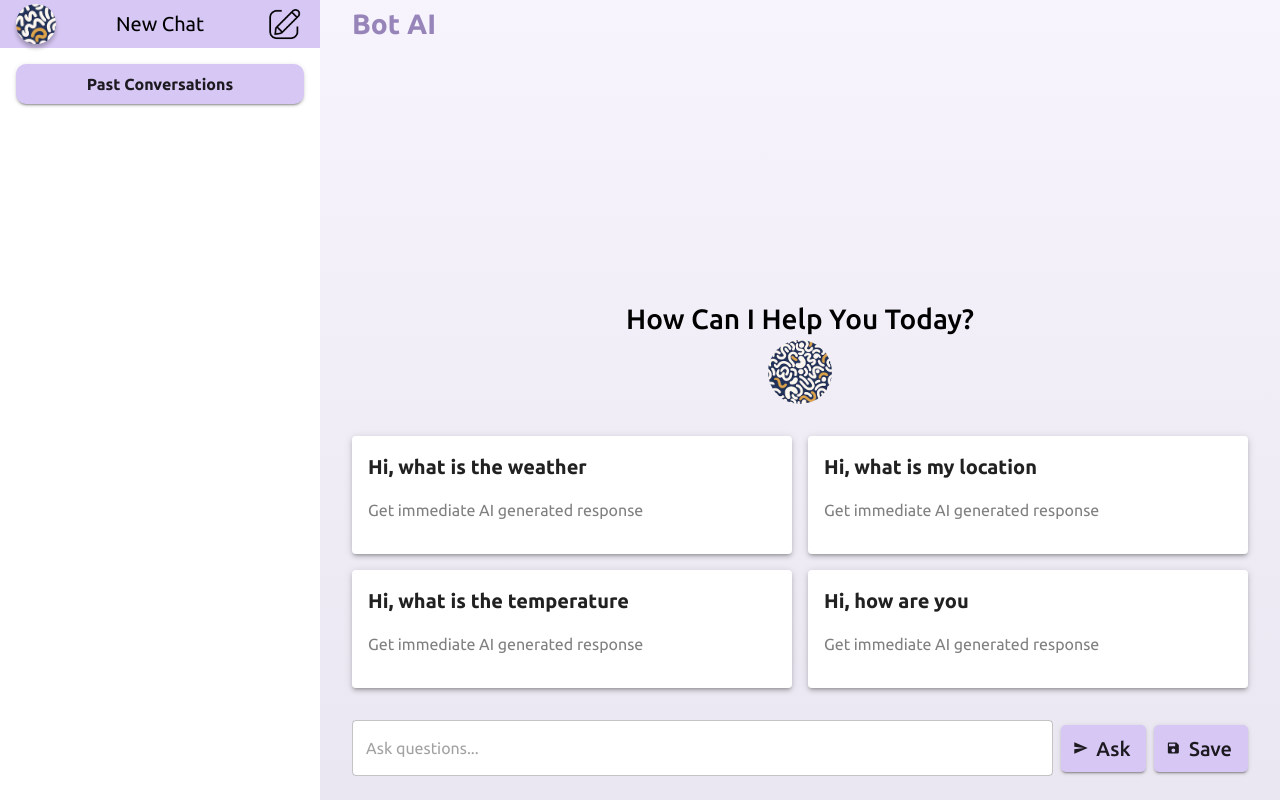
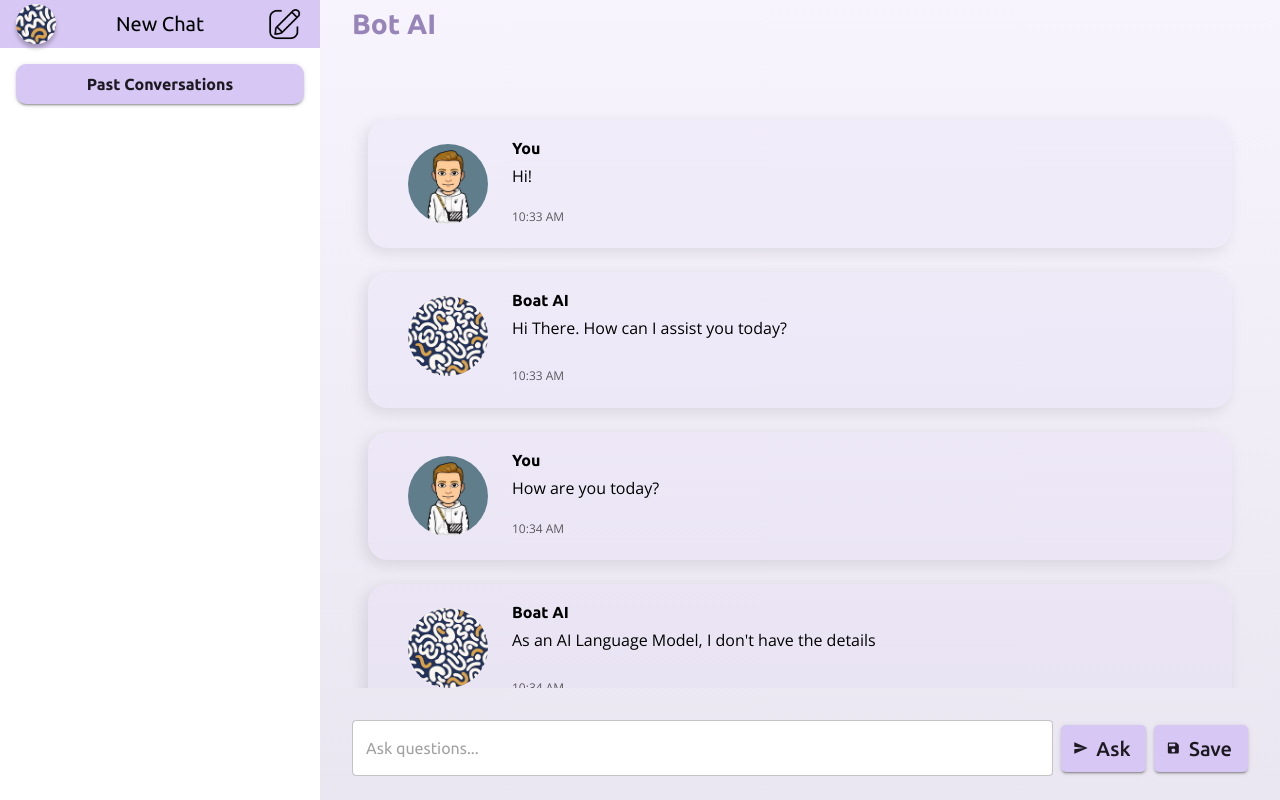
Before and after one commit to PallabRoy-SE/boat-ai, a React (Create React App) app: page / in a window 1280 px wide. Built offline with nearby package versions, Linux system fonts and the light colour scheme.

Commit message:
feat: add chat ui ( refs #3 )
- Chat UI completed
- Like/Dislike UI also completed

```diff
--- /dev/null
+++ b/src/components/chat/BtiChat.jsx
@@ -0,0 +1,151 @@
+import { Avatar, Box, IconButton, Typography } from "@mui/material";
+import React from "react";
+import userLogo from "../../assets/user.png";
+import aiLogo from "../../assets/logo.png";
+import { colors, fonts } from "../../theme/variable";
+import { ThumbDownOutlined, ThumbUpAltOutlined } from "@mui/icons-material";
+
+function BtiChat({
+  type = "AI",
+  message = "message text",
+  time = "00:00 AM",
+  like = 1,
+  handleLikeDislike,
+}) {
+  return (
+    <Box
+      component="div"
+      flexDirection={{ sm: "row", xs: "column" }}
+      sx={{
+        backgroundColor: colors.chatBg,
+        boxShadow: "-4px 4px 15px 0px #0000001A",
+        borderRadius: "20px",
+        display: "flex",
+        p: 2,
+        mb: 3,
+        "&:hover": {
+          "#likeDislikeContainer": {
+            visibility: "visible",
+          },
+        },
+      }}
+    >
+      <Box
+        component="div"
+        display="flex"
+        justifyContent={{ sm: "center", xs: "start" }}
+        alignItems={{ sm: "start", xs: "center" }}
+        mx={{ sm: 3, xs: 0 }}
+        my={1}
+      >
+        <Avatar
+          alt={type === "AI" ? "ai_logo" : "user_logo"}
+          src={type === "AI" ? aiLogo : userLogo}
+          sx={{
+            width: { xs: "3rem", sm: "5rem" },
+            height: { xs: "3rem", sm: "5rem" },
+            "& img": {
+              transform:
+                type === "AI" ? "scale(2)" : "scale(1.8) translateY(0.6rem)",
+            },
+          }}
+        />
+        <Typography
+          display={{ xs: "block", sm: "none" }}
+          component="p"
+          fontWeight={700}
+          fontSize="1rem"
+          ml={2}
+        >
+          {type === "AI" ? "Boat AI" : "You"}
+        </Typography>
+      </Box>
+      <Box component="div">
+        <Typography
+          display={{ xs: "none", sm: "block" }}
+          component="p"
+          fontWeight={700}
+          fontSize="1rem"
+        >
+          {type === "AI" ? "Boat AI" : "You"}
+        </Typography>
+        <Typography
+          component="p"
+          fontSize="1rem"
+          fontFamily={fonts.openSans}
+          mt={0.5}
+          mx={{ xs: 1, sm: 0 }}
+        >
+          {message}
+        </Typography>
+        <Box
+          component="div"
+          display="flex"
+          flexDirection="row"
+          alignItems="center"
+          mt={2.5}
+        >
+          <Typography
+            component="span"
+            fontFamily={fonts.openSans}
+            fontSize="0.75rem"
+            color={colors.textGrey}
+          >
+            {time}
+          </Typography>
+          {type === "AI" ? (
+            <Box
+              visibility="hidden"
+              component="div"
+              id="likeDislikeContainer"
+              ml={3}
+              sx={{
+                transition: "0.1s all ease-in-out",
+              }}
+            >
+              <IconButton
+                onClick={() => handleLikeDislike && handleLikeDislike(true)}
+                sx={{
+                  backgroundColor: like > 0 ? colors.textViolet : "initial",
+                  "&:hover": {
+                    "& svg": {
+                      color: colors.textGrey,
+                    },
+                  },
+                }}
+              >
+                <ThumbUpAltOutlined
+                  sx={{
+                    color: like > 0 ? colors.white : colors.textGrey,
+                    fontSize: "1rem",
+                  }}
+                />
+              </IconButton>
+              <IconButton
+                onClick={() => handleLikeDislike && handleLikeDislike(false)}
+                sx={{
+                  ml: 1,
+                  backgroundColor: like < 0 ? colors.textViolet : "initial",
+                  "&:hover": {
+                    "& svg": {
+                      color: colors.textGrey,
+                    },
+                  },
+                }}
+              >
+                <ThumbDownOutlined
+                  sx={{
+                    color: like < 0 ? colors.white : colors.textGrey,
+                    fontSize: "1rem",
+                  }}
+                />
+              </IconButton>
+            </Box>
+          ) : null}
+        </Box>
+      </Box>
+    </Box>
+  );
+}
+
+export default BtiChat;
--- a/src/pages/home/Home.jsx
+++ b/src/pages/home/Home.jsx
@@ -1,11 +1,51 @@
-import { Avatar, Box, Button, TextField, Typography } from "@mui/material";
-import React from "react";
+import {
+  Avatar,
+  Box,
+  Button,
+  IconButton,
+  TextField,
+  Typography,
+} from "@mui/material";
+import React, { useState } from "react";
 import logo from "../../assets/logo.png";
 import Grid2 from "@mui/material/Unstable_Grid2/Grid2";
 import BtiSuggestionCard from "../../components/suggestion-card/BtiSuggestionCard";
 import { Save, Send } from "@mui/icons-material";
+import BtiChat from "../../components/chat/BtiChat";
+import { colors } from "../../theme/variable";
+
+const demoChats = [
+  { id: 1, message: "Hi!", type: "YOU", time: "10:33 AM" },
+  {
+    id: 2,
+    message: "Hi There. How can I assist you today?",
+    type: "AI",
+    time: "10:33 AM",
+    like: -1,
+  },
+  {
+    id: 3,
+    message: "How are you today?",
+    type: "YOU",
+    time: "10:34 AM",
+  },
+  {
+    id: 4,
+    message: "As an AI Language Model, I don't have the details",
+    type: "AI",
+    time: "10:34 AM",
+    like: 1,
+  },
+  {
+    id: 5,
+    message: "How are you?",
+    type: "YOU",
+    time: "10:35 AM",
+  },
+];
 
 function Home() {
+  const [chatStarted, setChatStarted] = useState(true);
   return (
     <Box
       component="main"
@@ -16,6 +56,20 @@ function Home() {
       flexDirection="column"
       py={3}
     >
+      {chatStarted ? (
+        <Box component="section" width="100%" mt={3} p={3} overflow="auto">
+          {demoChats.map((chat) => (
+            <BtiChat
+              key={`chat-item-${chat.id}`}
+              type={chat.type}
+              message={chat.message}
+              time={chat.time}
+              like={chat.like}
+            />
+          ))}
+        </Box>
+      ) : (
+        <>
           <Typography component="p" fontWeight="500" fontSize="1.75rem">
             How Can I Help You Today?
           </Typography>
@@ -56,6 +110,8 @@ function Home() {
               />
             </Grid2>
           </Grid2>
+        </>
+      )}
       <Box
         component="div"
         display="flex"
@@ -78,6 +134,7 @@ function Home() {
         <Button
           variant="contained"
           sx={{
+            display: { xs: "none", sm: "inline-flex" },
             fontSize: "1.25rem",
             marginInline: "0.5rem",
           }}
@@ -88,12 +145,50 @@ function Home() {
         <Button
           variant="contained"
           sx={{
+            display: { xs: "none", sm: "inline-flex" },
             fontSize: "1.25rem",
           }}
           startIcon={<Save />}
         >
           Save
         </Button>
+        <IconButton
+          sx={{
+            fontSize: "1.25rem",
+            display: { xs: "flex", sm: "none" },
+            alignItems: "center",
+            justifyContent: "center",
+            marginInline: "0.5rem",
+            backgroundColor: colors.primary,
+            "&:hover": {
+              "& svg": {
+                color: colors.textGrey,
+              },
+            },
+            width: "3rem",
+            height: "3rem",
+          }}
+        >
+          <Send sx={{ transform: "translateX(2px)" }} />
+        </IconButton>
+        <IconButton
+          sx={{
+            fontSize: "1.25rem",
+            display: { xs: "flex", sm: "none" },
+            alignItems: "center",
+            justifyContent: "center",
+            backgroundColor: colors.primary,
+            "&:hover": {
+              "& svg": {
+                color: colors.textGrey,
+              },
+            },
+            width: "3rem",
+            height: "3rem",
+          }}
+        >
+          <Save />
+        </IconButton>
       </Box>
     </Box>
   );
--- a/src/theme/variable.js
+++ b/src/theme/variable.js
@@ -2,7 +2,9 @@ export const colors = {
   white: "#FFFFFF",
   textViolet: "#9785BA",
   grey: "#00000080",
+  textGrey: "#0000009E",
   primary: "#D7C7F4",
+  chatBg: "#D7C7F421",
 };
 export const fonts = {
   ubuntu: '"Ubuntu", sans-serif',
```
Also changed, not shown: src/assets/user.png (added). Lines whose indentation alone changed are shown as unchanged.
